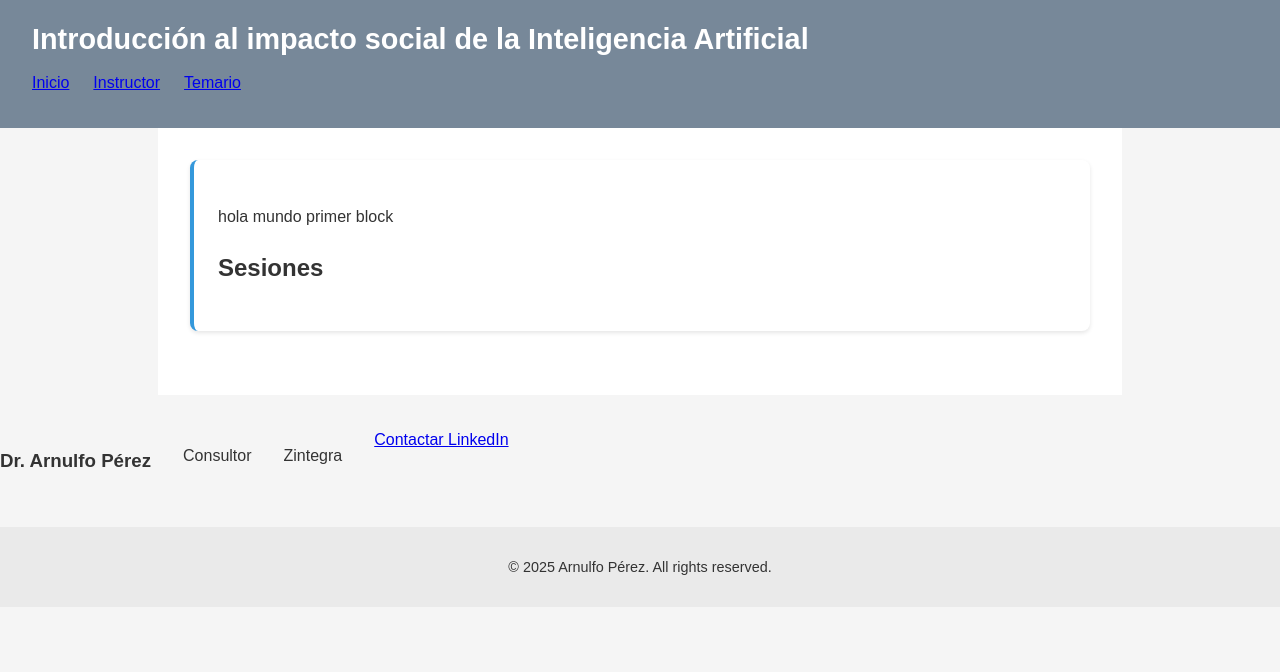
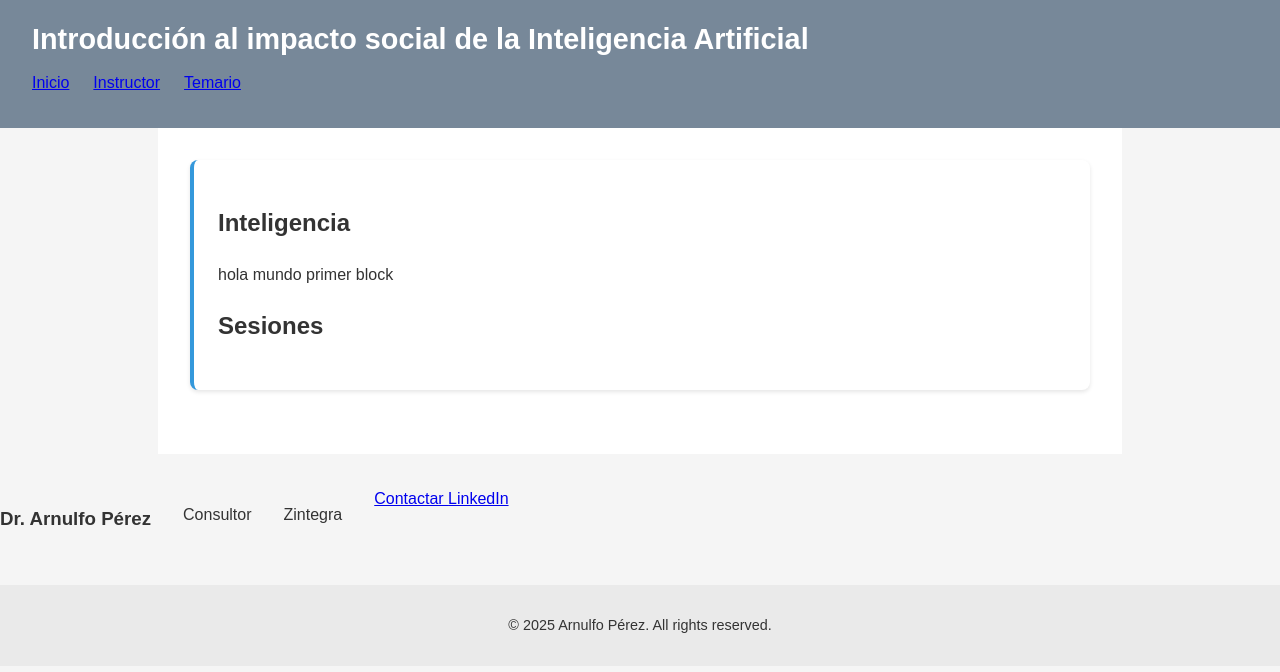
Before and after one commit to ArnulfoPerez/curso_ia, a Jekyll site: the page built from _blocks/01-inteligencia/index.md, in a window 1280 px wide. Shown: the top 672 px of the page. Built offline with Jekyll 4.4.1, drawn with Linux system fonts in a browser that asks for light colours.

Commit message:
Update block.html
testing

```diff
--- a/_layouts/block.html
+++ b/_layouts/block.html
@@ -1,24 +1,41 @@
 ---
 layout: default
 ---
-{% assign meta = site.config.blocks_metadata[page.path] %}
+{% comment %} Get the block ID from the path (e.g., "01-inteligencia" from "_blocks/01-inteligencia/index.md") {% endcomment %}
+{% assign block_id = page.path | split: "/" | last | remove: "/index.md" %}
 
 <article class="block">
   <div class="block-header">
-    <h1>{{ meta.title }}</h1>
-    <p class="description">{{ meta.description }}</p>
-    <div class="icon">{{ meta.icon }}</div>
+    <h1>{{ site.blocks_metadata[block_id].title | default: page.title }}</h1>
+    <p class="description">{{ site.blocks_metadata[block_id].description }}</p>
+    <div class="icon">{{ site.blocks_metadata[block_id].icon }}</div>
   </div>
 
   {{ content }}
 
   <h2>Sesiones</h2>
   <div class="sessions-grid">
-    {% assign sessions = site.sessions | where: "parent", page.path | sort: "order" %}
+    {% comment %}
+      Find sessions for this block by matching paths:
+      - Compare against session paths containing the block ID
+      - Alternative: Use front matter "block: 01-inteligencia" in sessions
+    {% endcomment %}
+    {% assign sessions = site.sessions | where_exp: "item", "item.path contains block_id" | sort: "order" %}
+
     {% for session in sessions %}
-      <a href="{{ session.url }}" class="session-card">
+      {% comment %} Get session name from path (e.g., "01-intro" from "_blocks/01-inteligencia/_sessions/01-intro/index.md") {% endcomment %}
+      {% assign session_name = session.path | split: "/" | last-1 %}
+
+      <a href="{{ session.url | relative_url }}" class="session-card">
         <h3>{{ session.title }}</h3>
-        <p>{{ site.config.session_metadata[page.path][session.name].objectives | first }}...</p>
+        <p>
+          {% comment %} Access session metadata safely {% endcomment %}
+          {% if site.session_metadata[block_id][session_name] %}
+            {{ site.session_metadata[block_id][session_name].objectives | first | default: session.description | truncate: 100 }}
+          {% else %}
+            {{ session.description | truncate: 100 }}
+          {% endif %}
+        </p>
       </a>
     {% endfor %}
   </div>
```
